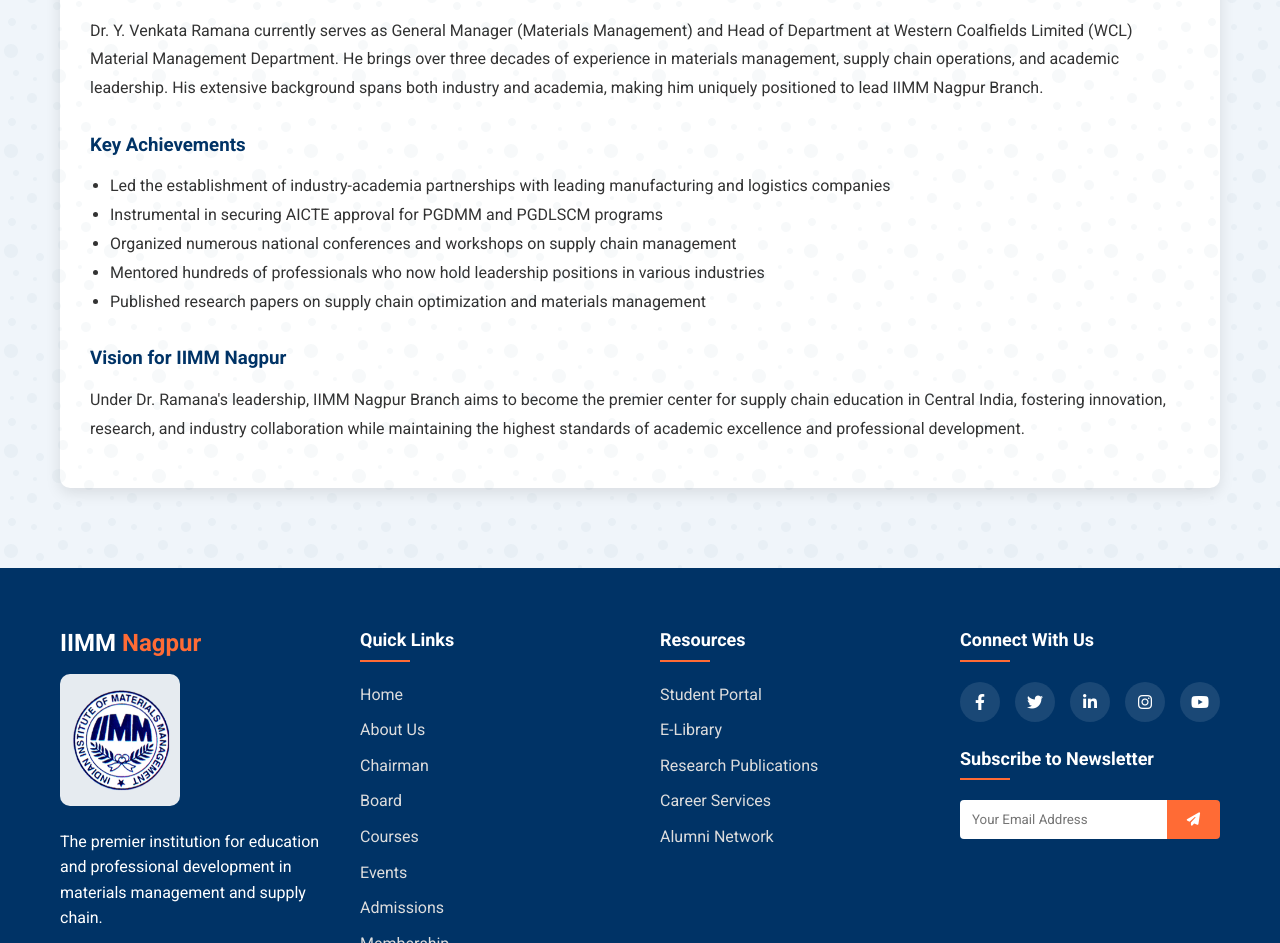
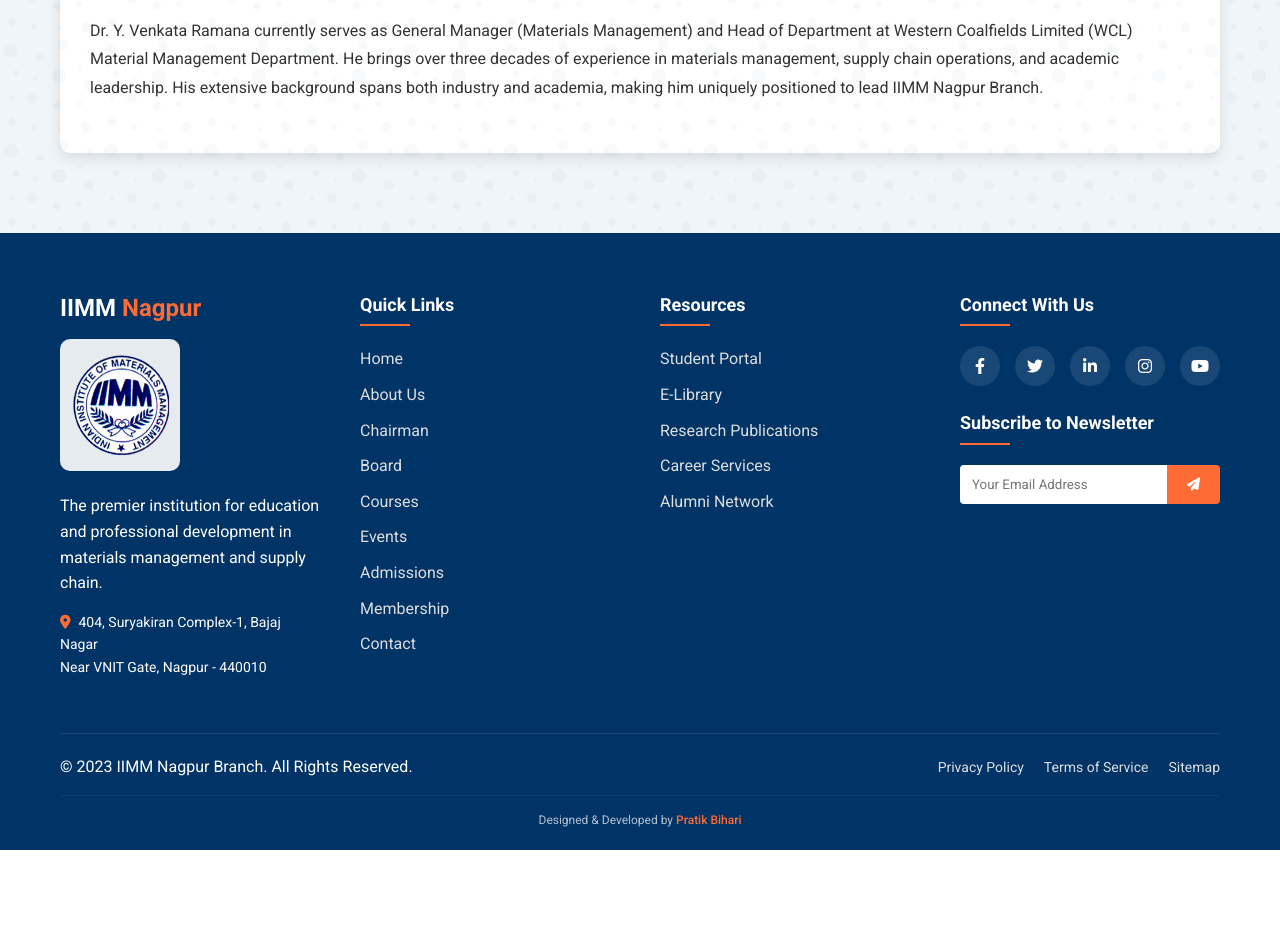
Before and after one commit to PratikBihari/IIMM_NAGPUR, a plain HTML site: page chairman.html in a window 1280 px wide. Shown: the part 1260-2203 px from the top of the page. After the commit the page ends 2110 px from the top, so only its background shows below. Drawn offline with Linux system fonts and the light colour scheme.

Commit message:
Remove: Key Achievements and Vision sections from chairman page

```diff
--- a/chairman.html
+++ b/chairman.html
@@ -106,18 +106,6 @@
                 <div class="chairman-profile-box" style="background: white; padding: 30px; border-radius: 10px; box-shadow: 0 5px 15px rgba(0,0,0,0.1);">
                     <h3 style="color: var(--primary-color); margin-bottom: 20px;">Professional Background</h3>
                     <p style="line-height: 1.8; margin-bottom: 20px;">Dr. Y. Venkata Ramana currently serves as General Manager (Materials Management) and Head of Department at Western Coalfields Limited (WCL) Material Management Department. He brings over three decades of experience in materials management, supply chain operations, and academic leadership. His extensive background spans both industry and academia, making him uniquely positioned to lead IIMM Nagpur Branch.</p>
-
-                    <h3 style="color: var(--primary-color); margin-bottom: 15px; margin-top: 30px;">Key Achievements</h3>
-                    <ul style="line-height: 1.8; margin-bottom: 20px;">
-                        <li>Led the establishment of industry-academia partnerships with leading manufacturing and logistics companies</li>
-                        <li>Instrumental in securing AICTE approval for PGDMM and PGDLSCM programs</li>
-                        <li>Organized numerous national conferences and workshops on supply chain management</li>
-                        <li>Mentored hundreds of professionals who now hold leadership positions in various industries</li>
-                        <li>Published research papers on supply chain optimization and materials management</li>
-                    </ul>
-
-                    <h3 style="color: var(--primary-color); margin-bottom: 15px; margin-top: 30px;">Vision for IIMM Nagpur</h3>
-                    <p style="line-height: 1.8;">Under Dr. Ramana's leadership, IIMM Nagpur Branch aims to become the premier center for supply chain education in Central India, fostering innovation, research, and industry collaboration while maintaining the highest standards of academic excellence and professional development.</p>
                 </div>
             </div>
         </div>
```
